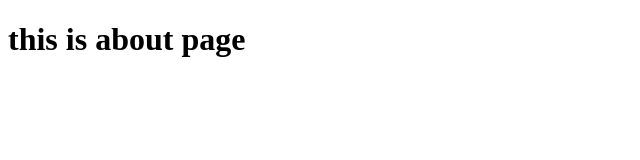
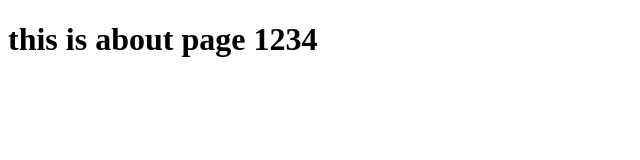
Before and after one commit to amarskill/test, a plain HTML site: page about.html in a window 1280 px wide. Shown: the whole page, without its empty margins (0-640 px from the left). Drawn offline with Linux system fonts and the light colour scheme.

Commit message:
all update

```diff
--- a/about.html
+++ b/about.html
@@ -6,6 +6,6 @@
     <title>Document</title>
 </head>
 <body>
-    <h1>this is about page</h1>
+    <h1>this is about page 1234</h1>
 </body>
 </html>
```
